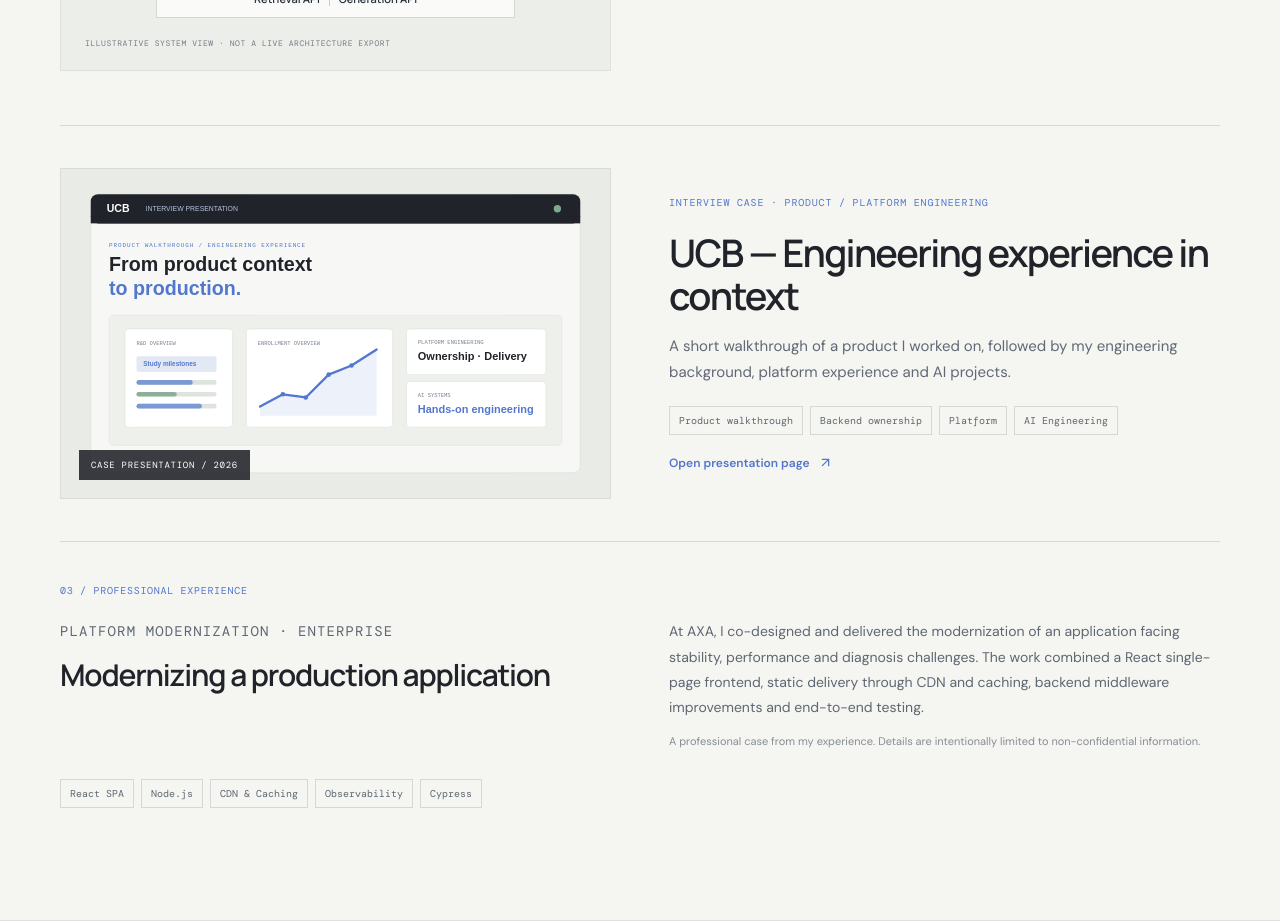
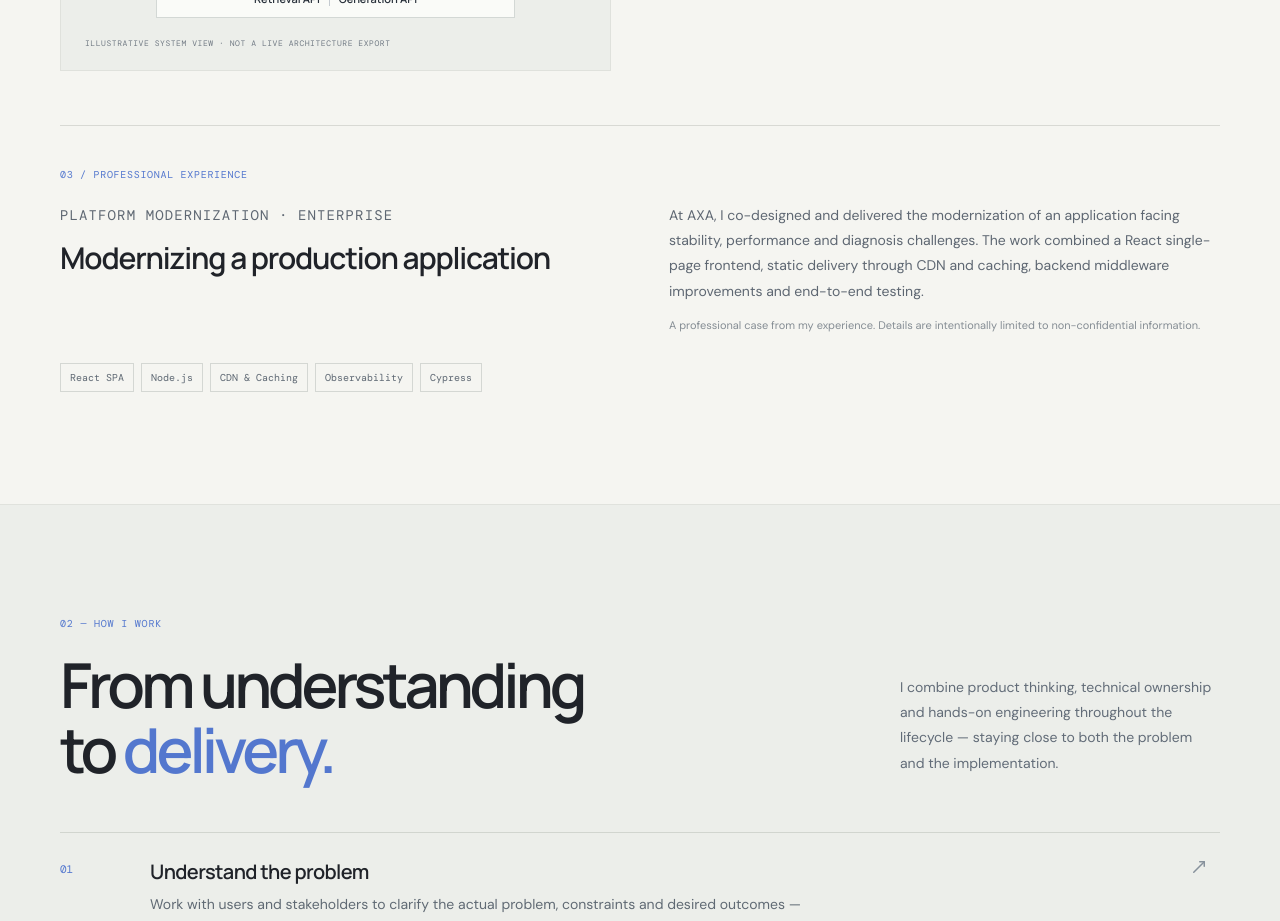
Before and after one commit to slcosentino1/slcosentino1.github.io, a React (Vite) app: page / in a window 1280 px wide. Shown: the part 2200-3121 px from the top of the page. Built offline with nearby package versions, Linux system fonts and the light colour scheme.

Commit message:
Remove UCB demo from personal portfolio

```diff
--- a/src/main.tsx
+++ b/src/main.tsx
@@ -83,7 +83,6 @@ function App() {
 
       <section className="work-section section shell" id="work"><div className="section-intro"><div><p className="section-label">01 — SELECTED WORK</p><h2>Systems built to<br/><em>solve real problems.</em></h2></div><p className="intro-note">A selection of independent engineering projects. Each one explores a different challenge in orchestration, AI applications and reliable backend systems.</p></div>
         <div className="case-list">{projects.map((p, i) => <ProjectCaseStudy key={p.number} project={p} index={i}/>)}</div>
-        <article className="ucb-case"><div className="ucb-preview"><a href="/ucb/" aria-label="Open UCB case presentation"><img src="/ucb/preview.svg" alt="UCB interview presentation preview" /><span className="ucb-preview-label">CASE PRESENTATION / 2026</span></a></div><div className="ucb-case-copy"><p className="section-label">INTERVIEW CASE · PRODUCT / PLATFORM ENGINEERING</p><h3>UCB — Engineering experience in context</h3><p>A short walkthrough of a product I worked on, followed by my engineering background, platform experience and AI projects.</p><div className="enterprise-tags"><span>Product walkthrough</span><span>Backend ownership</span><span>Platform</span><span>AI Engineering</span></div><a className="repo-link" href="/ucb/">Open presentation page <ArrowUpRight size={15}/></a></div></article>
         <article className="enterprise-case"><div className="enterprise-index">03 / PROFESSIONAL EXPERIENCE</div><div className="enterprise-body"><div><p className="section-label">PLATFORM MODERNIZATION · ENTERPRISE</p><h3>Modernizing a production application</h3></div><div><p>At AXA, I co-designed and delivered the modernization of an application facing stability, performance and diagnosis challenges. The work combined a React single-page frontend, static delivery through CDN and caching, backend middleware improvements and end-to-end testing.</p><p className="enterprise-note">A professional case from my experience. Details are intentionally limited to non-confidential information.</p></div></div><div className="enterprise-tags"><span>React SPA</span><span>Node.js</span><span>CDN & Caching</span><span>Observability</span><span>Cypress</span></div></article>
       </section>
 
```
